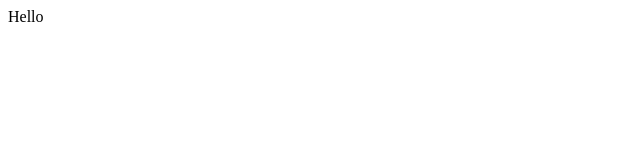
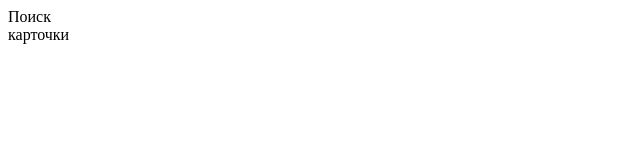
Before and after one commit to 231globus/react, a React (Vite) app: page / in a window 1280 px wide. Shown: the top 160 px of the page, without its empty margins (0-640 px from the left). Built offline with nearby package versions, Linux system fonts and the light colour scheme.

Commit message:
feat: configured routing

```diff
--- a/src/App.tsx
+++ b/src/App.tsx
@@ -1,7 +1,23 @@
+import About from './pages/about/About';
+import Cards from './pages/cards/Cards';
 import React from 'react';
+import { createBrowserRouter, RouterProvider } from 'react-router-dom';
 
-function App() {
-  return <div className="App">Hello</div>;
+const router = createBrowserRouter([
+  {
+    path: '/',
+    element: <Cards />,
+  },
+  {
+    path: '/about',
+    element: <About />,
+  },
+]);
+
+class App extends React.Component {
+  render() {
+    return <RouterProvider router={router} />;
+  }
 }
 
 export default App;
--- a/src/main.tsx
+++ b/src/main.tsx
@@ -1,21 +1,9 @@
 import React from 'react';
 import ReactDOM from 'react-dom/client';
 import App from './App';
-import { createBrowserRouter, RouterProvider } from 'react-router-dom';
-
-const router = createBrowserRouter([
-  {
-    path: '/',
-    element: <App />,
-  },
-  {
-    path: '/about',
-    element: <div>About us</div>,
-  },
-]);
 
 ReactDOM.createRoot(document.getElementById('root') as HTMLElement).render(
   <React.StrictMode>
-    <RouterProvider router={router} />
+    <App />
   </React.StrictMode>
 );
--- /dev/null
+++ b/src/pages/about/About.tsx
@@ -0,0 +1,13 @@
+import React from 'react';
+
+class About extends React.Component {
+  render() {
+    return (
+      <div>
+        <h1>Привет! Меня зовут Слава</h1>
+      </div>
+    );
+  }
+}
+
+export default About;
--- /dev/null
+++ b/src/pages/cards/Cards.tsx
@@ -0,0 +1,14 @@
+import React from 'react';
+
+class Cards extends React.Component {
+  render() {
+    return (
+      <div>
+        <div>Поиск</div>
+        <div>карточки</div>
+      </div>
+    );
+  }
+}
+
+export default Cards;
```
Also changed, not shown: src/components/ClassCounter.tsx (added, +37 -0 lines), 1 other file (tests, documents, lock files or other folders).
